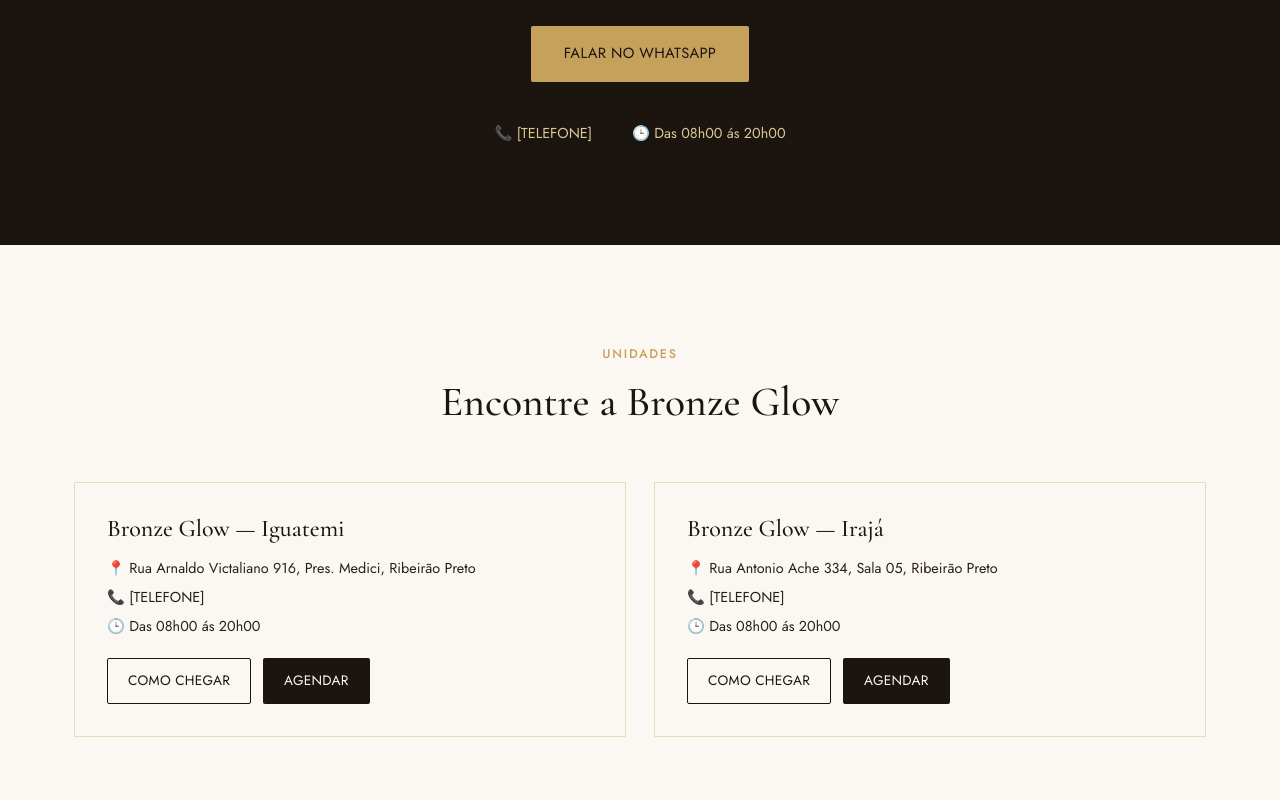
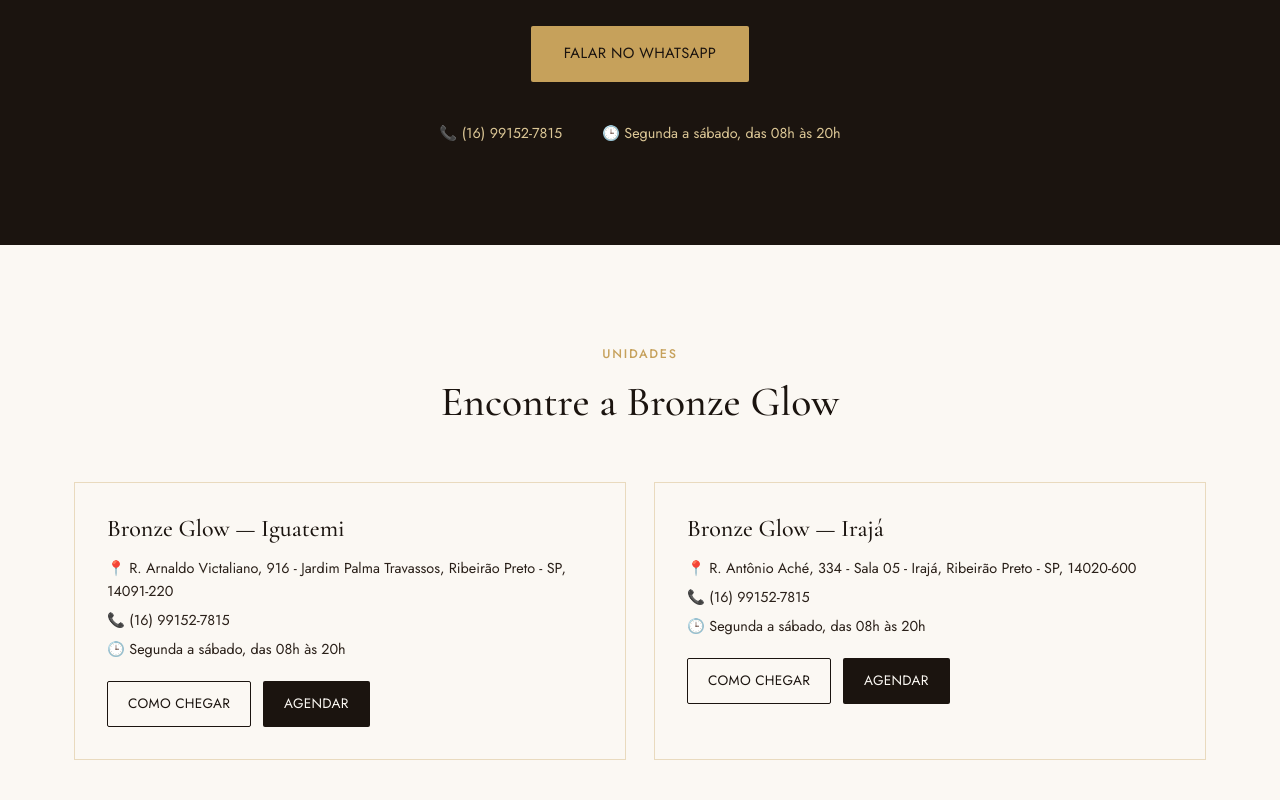
Before and after one commit to rafasousa842/bronze-glow-site, a plain HTML site: page index.html in a window 1280 px wide. Shown: the part 6260-7060 px from the top of the page. Drawn offline with nearby package versions, Linux system fonts and the light colour scheme.

Commit message:
Atualiza contatos, horários, endereços, Maps e agendamento das unidades Bronze Glow

```diff
--- a/index.html
+++ b/index.html
@@ -345,8 +345,8 @@ footer a:hover{color:var(--gold);}
     <p>Fale agora com a nossa equipe e garanta o melhor horário para sua sessão de bronzeamento.</p>
     <a href="#" id="waMainBtn" target="_blank" class="btn btn-gold">FALAR NO WHATSAPP</a>
     <div class="booking-info">
-      <span>📞 [TELEFONE]</span>
-      <span>🕒 Das 08h00 ás 20h00 </span>
+      <span>📞 <a href="tel:+5516991527815">(16) 99152-7815</a></span>
+      <span>🕒 Segunda a sábado, das 08h às 20h</span>
     </div>
   </div>
 </section>
@@ -392,8 +392,8 @@ footer a:hover{color:var(--gold);}
     <div>
       <h4>CONTATO</h4>
       <ul>
-        <li>[EMAIL]</li>
-        <li>[TELEFONE]</li>
+        <li><a href="mailto:bronzeglow8@gmail.com">bronzeglow8@gmail.com</a></li>
+        <li><a href="tel:+5516991527815">(16) 99152-7815</a></li>
         <li><a href="#" id="waFootBtn" target="_blank">WhatsApp</a></li>
         <li><a href="#" id="instaFootBtn" target="_blank">Instagram</a></li>
       </ul>
@@ -417,12 +417,28 @@ footer a:hover{color:var(--gold);}
 <script>
 // ---- CONFIG CENTRALIZADA (substituir pelos dados reais) ----
 const CONFIG = {
-  WHATSAPP_NUMBER: "5500000000000",
+  WHATSAPP_NUMBER: "5516991527815",
   WHATSAPP_MESSAGE: "Olá! Vim pelo site da Bronze Glow e gostaria de agendar meu horário.",
   INSTAGRAM_URL: "https://instagram.com/bronzeglow",
-  UNIT_01: { name:"Bronze Glow — Iguatemi", address:"Rua Arnaldo Victaliano 916, Pres. Medici, Ribeirão Preto", phone:"[TELEFONE]", whatsapp:"5500000000000", hours:"Das 08h00 ás 20h00", maps:"https://maps.google.com" },
-  UNIT_02: { name:"Bronze Glow — Irajá", address:"Rua Antonio Ache 334, Sala 05, Ribeirão Preto", phone:"[TELEFONE]", whatsapp:"5500000000000", hours:"Das 08h00 ás 20h00", maps:"https://maps.google.com" }
-};
+  UNIT_01: {
+    name:"Bronze Glow — Iguatemi",
+    address:"R. Arnaldo Victaliano, 916 - Jardim Palma Travassos, Ribeirão Preto - SP, 14091-220",
+    phone:"(16) 99152-7815",
+    whatsapp:"5516991527815",
+    hours:"Segunda a sábado, das 08h às 20h",
+    maps:"https://maps.app.goo.gl/2p4Q1CQ2vfYjjMeZA",
+    bookingMessage:"Olá! Vim pelo site da Bronze Glow e gostaria de agendar um horário na unidade Iguatemi."
+  },
+  UNIT_02: {
+    name:"Bronze Glow — Irajá",
+    address:"R. Antônio Aché, 334 - Sala 05 - Irajá, Ribeirão Preto - SP, 14020-600",
+    phone:"(16) 99152-7815",
+    whatsapp:"5516991527815",
+    hours:"Segunda a sábado, das 08h às 20h",
+    maps:"https://maps.app.goo.gl/m2K6NZKxogvhS9tU8",
+    bookingMessage:"Olá! Vim pelo site da Bronze Glow e gostaria de agendar um horário na unidade Irajá."
+  }
+}
 function waLink(number, msg){ return `https://wa.me/${number}?text=${encodeURIComponent(msg)}`; }
 document.getElementById('waMainBtn').href = waLink(CONFIG.WHATSAPP_NUMBER, CONFIG.WHATSAPP_MESSAGE);
 document.getElementById('waFootBtn').href = waLink(CONFIG.WHATSAPP_NUMBER, CONFIG.WHATSAPP_MESSAGE);
@@ -531,7 +547,7 @@ FAQ.forEach(f=>{
 function locCard(u){
   const el=document.createElement('div'); el.className='loc-card reveal';
   el.innerHTML=`<h3>${u.name}</h3><p>📍 ${u.address}</p><p>📞 ${u.phone}</p><p>🕒 ${u.hours}</p>
-  <div class="loc-btns"><a href="${u.maps}" target="_blank" class="btn btn-outline">COMO CHEGAR</a><a href="${waLink(u.whatsapp, CONFIG.WHATSAPP_MESSAGE)}" target="_blank" class="btn btn-primary">AGENDAR</a></div>`;
+  <div class="loc-btns"><a href="${u.maps}" target="_blank" rel="noopener noreferrer" class="btn btn-outline">COMO CHEGAR</a><a href="${waLink(u.whatsapp, u.bookingMessage)}" target="_blank" rel="noopener noreferrer" class="btn btn-primary">AGENDAR</a></div>`;
   return el;
 }
 document.getElementById('locGrid').appendChild(locCard(CONFIG.UNIT_01));
```
